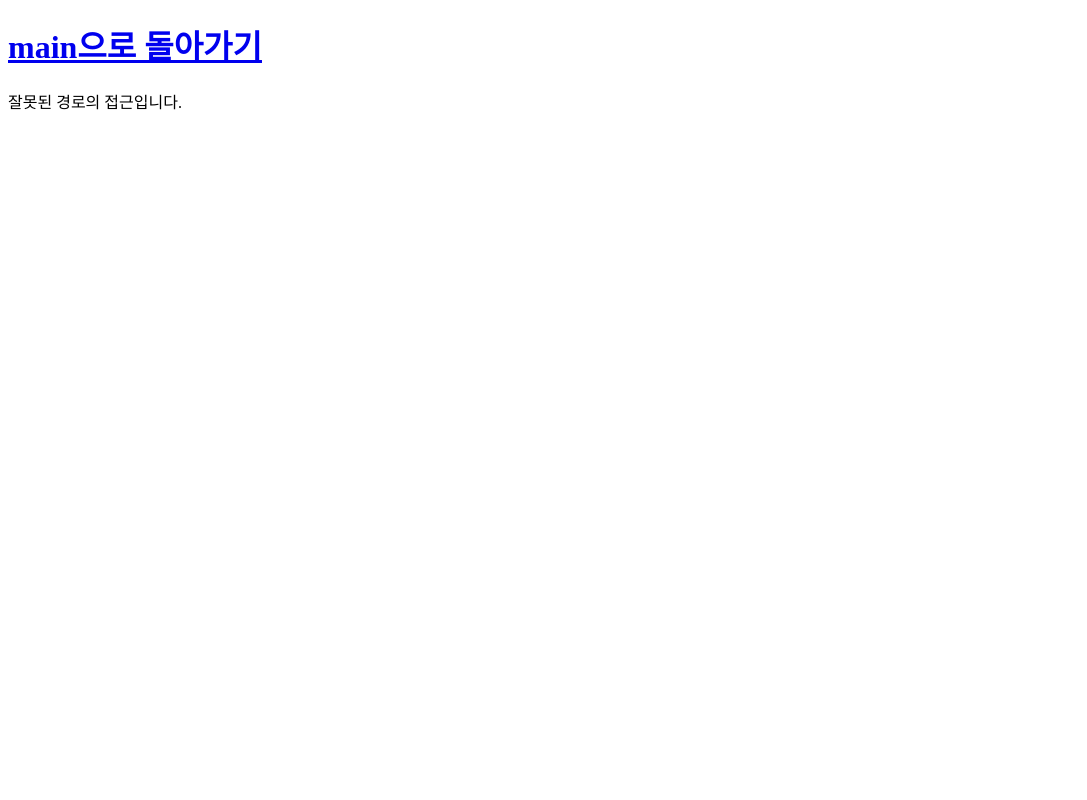
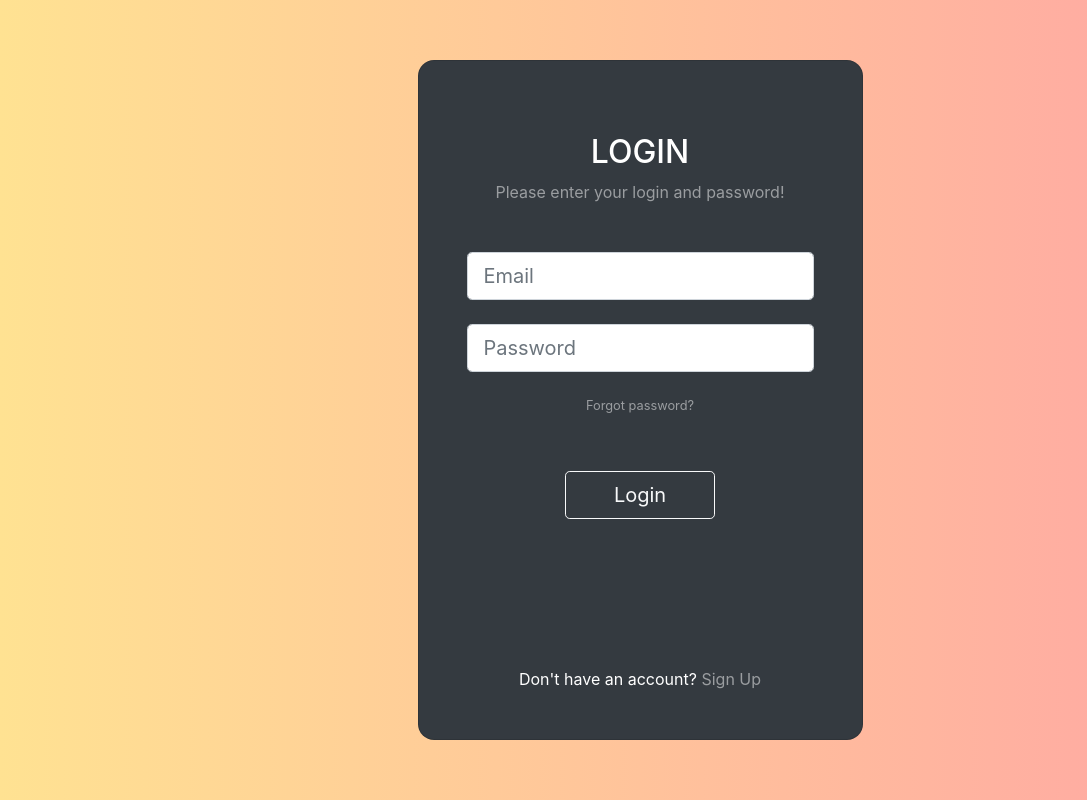
Before and after one commit to situodys/kwicweb_gourmet, a React (Create React App) app in the folder front/: page /login in a window 1280 px wide. Shown: the whole page, without its empty margins (0-1087 px from the left). Built offline with nearby package versions, Linux system fonts and the light colour scheme.

Commit message:
Add Basic Login Component

```diff
--- a/front/public/index.html
+++ b/front/public/index.html
@@ -1,10 +1,14 @@
 <!DOCTYPE html>
 <html lang="en">
+
 <head>
   <meta charset="utf-8" />
   <meta name="viewport" content="width=device-width, initial-scale=1" />
   <title>React App</title>
+  <link rel="stylesheet" href="https://stackpath.bootstrapcdn.com/bootstrap/4.1.0/css/bootstrap.min.css"
+    integrity="sha384-9gVQ4dYFwwWSjIDZnLEWnxCjeSWFphJiwGPXr1jddIhOegiu1FwO5qRGvFXOdJZ4" crossorigin="anonymous">
 </head>
+
 <body>
   <noscript>You need to enable JavaScript to run this app.</noscript>
   <div id="root"></div>
@@ -18,5 +22,17 @@
       To begin the development, run `npm start` or `yarn start`.
       To create a production bundle, use `npm run build` or `yarn build`.
     -->
+  <script src="https://code.jquery.com/jquery-3.3.1.slim.min.js"
+    integrity="sha384-q8i/X+965DzO0rT7abK41JStQIAqVgRVzpbzo5smXKp4YfRvH+8abtTE1Pi6jizo"
+    crossorigin="anonymous"></script>
+
+  <script src="https://cdnjs.cloudflare.com/ajax/libs/popper.js/1.14.0/umd/popper.min.js"
+    integrity="sha384-cs/chFZiN24E4KMATLdqdvsezGxaGsi4hLGOzlXwp5UZB1LY//20VyM2taTB4QvJ"
+    crossorigin="anonymous"></script>
+
+  <script src="https://stackpath.bootstrapcdn.com/bootstrap/4.1.0/js/bootstrap.min.js"
+    integrity="sha384-uefMccjFJAIv6A+rW+L4AHf99KvxDjWSu1z9VI8SKNVmz4sk7buKt/6v9KI65qnm"
+    crossorigin="anonymous"></script>
 </body>
+
 </html>
--- a/front/src/App.js
+++ b/front/src/App.js
@@ -1,18 +1,20 @@
-import {BrowserRouter, Route, Routes} from "react-router-dom";
+import { BrowserRouter, Route, Routes } from "react-router-dom";
 import NotFound from "./view/NotFound";
 import Main from "./view/Main";
 import Header from "./component/Header";
 import Example from "./view/Example";
+import Login from "./view/Login";
 
 function App() {
   return (
-        <div className="App">
+    <div className="App" style={{ height: "100vh" }}>
       <BrowserRouter>
-                <Header/>
+        {/* <Header /> */}
         <Routes>
-                    <Route path={"/"} element={<Main/>}></Route>
-                    <Route path={"/example/*"} element={<Example/>}></Route>
-                    <Route path={"*"} element={<NotFound/>}></Route>
+          <Route path={"/"} element={<Main />} exact={true}></Route>
+          <Route path={"/login"} element={<Login />}></Route>
+          <Route path={"/example/*"} element={<Example />}></Route>
+          <Route path={"*"} element={<NotFound />}></Route>
         </Routes>
       </BrowserRouter>
     </div>
--- /dev/null
+++ b/front/src/view/Login.js
@@ -0,0 +1,96 @@
+import React from "react";
+import { useEffect } from "react";
+import "./login.css";
+
+const Login = () => {
+  useEffect(() => {
+    // 👇 add class to body element
+    document.body.classList.add("Login-body");
+
+    return () => {
+      // 👇️ optionally remove styles when component unmounts
+      document.body.style.backgroundColor = null;
+      document.body.classList.remove("Login-body");
+    };
+  }, []);
+
+  return (
+    <>
+      <section className="h-100 gradient-custom">
+        <div className="container py-5 h-100">
+          <div className="row d-flex justify-content-center align-items-center h-100">
+            <div className="col-12 col-md-8 col-lg-6 col-xl-5">
+              <div
+                className="card bg-dark text-white"
+                style={{ borderRadius: "1rem" }}
+              >
+                <div className="card-body p-5 text-center">
+                  <div className="mb-md-5 mt-md-4 pb-5">
+                    <h2 className="fw-bold mb-2 text-uppercase">Login</h2>
+                    <p className="text-white-50 mb-5">
+                      Please enter your login and password!
+                    </p>
+
+                    <div className="form-outline form-white mb-4">
+                      <input
+                        type="email"
+                        id="typeEmailX"
+                        className="form-control form-control-lg"
+                        placeholder="Email"
+                      />
+                    </div>
+
+                    <div className="form-outline form-white mb-4">
+                      <input
+                        type="password"
+                        id="typePasswordX"
+                        className="form-control form-control-lg"
+                        placeholder="Password"
+                      />
+                    </div>
+
+                    <p className="small mb-5 pb-lg-2">
+                      <a className="text-white-50" href="#!">
+                        Forgot password?
+                      </a>
+                    </p>
+
+                    <button
+                      className="btn btn-outline-light btn-lg px-5"
+                      type="submit"
+                    >
+                      Login
+                    </button>
+
+                    <div className="d-flex justify-content-center text-center mt-4 pt-1">
+                      <a href="#!" className="text-white">
+                        <i className="fab fa-facebook-f fa-lg"></i>
+                      </a>
+                      <a href="#!" className="text-white">
+                        <i className="fab fa-twitter fa-lg mx-4 px-2"></i>
+                      </a>
+                      <a href="#!" className="text-white">
+                        <i className="fab fa-google fa-lg"></i>
+                      </a>
+                    </div>
+                  </div>
+
+                  <div>
+                    <p className="mb-0">
+                      Don't have an account?{" "}
+                      <a href="#!" className="text-white-50 fw-bold">
+                        Sign Up
+                      </a>
+                    </p>
+                  </div>
+                </div>
+              </div>
+            </div>
+          </div>
+        </div>
+      </section>
+    </>
+  );
+};
+
+export default Login;
--- a/front/src/view/Main.js
+++ b/front/src/view/Main.js
@@ -1,14 +1,20 @@
-import {Link} from "react-router-dom";
+import { Link } from "react-router-dom";
 
 export default function Main(props) {
-
   return (
     <div>
       <h3>메인 페이지 입니다.</h3>
       <ul>
-                <Link to={"/example/1"} state={{variable: 1}}>1번 </Link>
-                <Link to={"/example/2"} state={{variable: 2}}>2번 </Link>
+        <Link to={"/example/1"} state={{ variable: 1 }}>
+          1번{" "}
+        </Link>
+        <Link to={"/example/2"} state={{ variable: 2 }}>
+          2번{" "}
+        </Link>
+        <Link to={"/login"} state={{ variable: 2 }}>
+          Login{" "}
+        </Link>
       </ul>
     </div>
-    )
-};
+  );
+}
--- /dev/null
+++ b/front/src/view/login.css
@@ -0,0 +1,15 @@
+.Login-body {
+  /* fallback for old browsers */
+  /* background: #6a11cb;
+
+  /* Chrome 10-25, Safari 5.1-6 */
+  /* background: -webkit-linear-gradient(to right, rgba(106, 17, 203, 1), rgba(37, 117, 252, 1));  */
+
+  /* W3C, IE 10+/ Edge, Firefox 16+, Chrome 26+, Opera 12+, Safari 7+ */
+  background: linear-gradient(to right,#ffe292, #ffa4a4);
+}
+
+.container-fluid{
+    margin-top: 0;
+    margin-bottom: 0;
+}
```
Also changed, not shown: 1 other file (tests, documents, lock files or other folders). Lines whose indentation alone changed are shown as unchanged.
